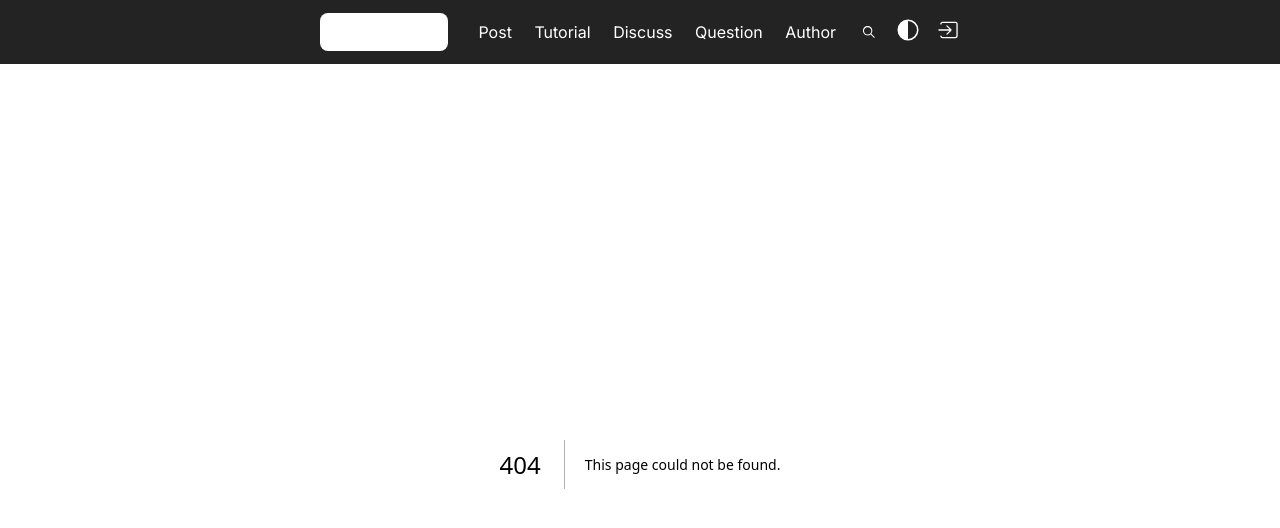
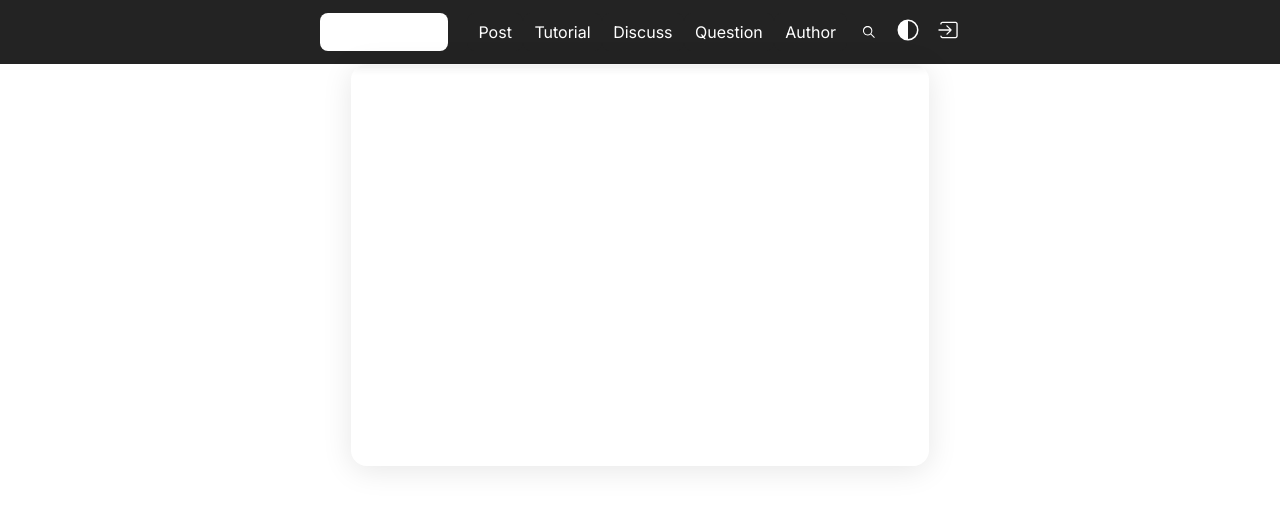
Before and after one commit to wood-crafter/next-blog, a Next.js app: page /login in a window 1280 px wide. Before the commit this address had no page. Shown: the top 528 px of the page. Built offline with nearby package versions, Linux system fonts and the light colour scheme.

Commit message:
[Add] login draft

```diff
--- a/src/app/globals.css
+++ b/src/app/globals.css
@@ -2,8 +2,3 @@ body {
   padding: 0;
   margin: 0;
 }
-
-.layout-wrapper {
-  width: 100%;
-  min-height: 100vh;
-}
--- a/src/app/layout.tsx
+++ b/src/app/layout.tsx
@@ -1,7 +1,7 @@
 'use client'
 import { Inter } from 'next/font/google'
 import './globals.css'
-import Navbar  from './components/Navbar'
+import Navbar  from '../components/Navbar'
 import { SearchContextProvider } from './providers/use-searching'
 
 const inter = Inter({ subsets: ['latin'] })
@@ -14,8 +14,10 @@ export default function RootLayout({
   return (
     <html lang="en">
       <SearchContextProvider>
-        <Navbar />
-        <body className={inter.className}>{children}</body>
+        <body className={inter.className} style={{display: 'flex', flexDirection: 'column', minHeight: '100vh'}}>
+          <Navbar />
+          {children}
+          </body>
       </SearchContextProvider>
     </html>
   )
--- /dev/null
+++ b/src/app/login/index.css
@@ -0,0 +1,18 @@
+.login {
+  flex-grow: 1;
+  display: flex;
+  align-items: center;
+  justify-content: center;
+}
+
+.login-card {
+  border: 1px solid black;
+  height: 50vh;
+  width: 45vw;
+  border-radius: 1rem;
+  background: rgba(255, 255, 255, 0.2);
+  box-shadow: 0 4px 30px rgba(0, 0, 0, 0.1);
+  backdrop-filter: blur(5px);
+  -webkit-backdrop-filter: blur(5px);
+  border: 1px solid rgba(255, 255, 255, 0.3);
+}
--- /dev/null
+++ b/src/app/login/page.tsx
@@ -0,0 +1,12 @@
+import './index.css'
+
+export default function Login() {
+  return (
+    <div className="login">
+      <div className='login-card'>
+        <div className='signin half'></div>
+        <div className='signup half'></div>
+      </div>
+    </div>
+  )
+}
--- a/src/app/providers/use-searching.tsx
+++ b/src/app/providers/use-searching.tsx
@@ -11,7 +11,7 @@ export const SearchContextProvider = ({ children }: any) => {
 
   return (
     <NavSearchingContext.Provider value={{ isNavSearching, setIsNavSearching, isThemePicking, setIsThemePicking }}>
-      <div className='layout-wrapper' onClick={handleLayoutClick} >{children}</div>
+      <div onClick={handleLayoutClick} >{children}</div>
     </NavSearchingContext.Provider>
   )
 }
--- a/src/app/components/Navbar.tsx
+++ b/src/components/Navbar.tsx
@@ -5,8 +5,8 @@ import { IoIosSearch } from "react-icons/io"
 import { VscColorMode } from "react-icons/vsc"
 import { IoIosLogIn } from "react-icons/io"
 import Navlink from './Navlink'
-import { NAVLINKS , THEMES } from '../constant/index'
-import { NavSearchingContext } from '../providers/use-searching'
+import { NAVLINKS , THEMES } from '../app/constant/index'
+import { NavSearchingContext } from '../app/providers/use-searching'
 import './nav.css'
 
 export default function Navbar() {
--- a/src/app/components/nav.css
+++ b/src/components/nav.css
@@ -131,12 +131,13 @@
 .theme-container {
   position: absolute;
   bottom: auto;
-  background-color: rgb(241, 241, 241);
+  background-color: rgb(255, 255, 255);
   left: -50%;
   padding-left: 1rem;
   padding-right: 1rem;
   padding-top: 0.5rem;
   padding-bottom: 0.5rem;
+  box-shadow: rgba(0, 0, 0, 0.25) 0px 14px 28px, rgba(0, 0, 0, 0.22) 0px 10px 10px;
 }
 
 .theme-item:hover {
```
Also changed, not shown: src/components/Navlink.tsx (renamed from src/app/components/Navlink.tsx).
